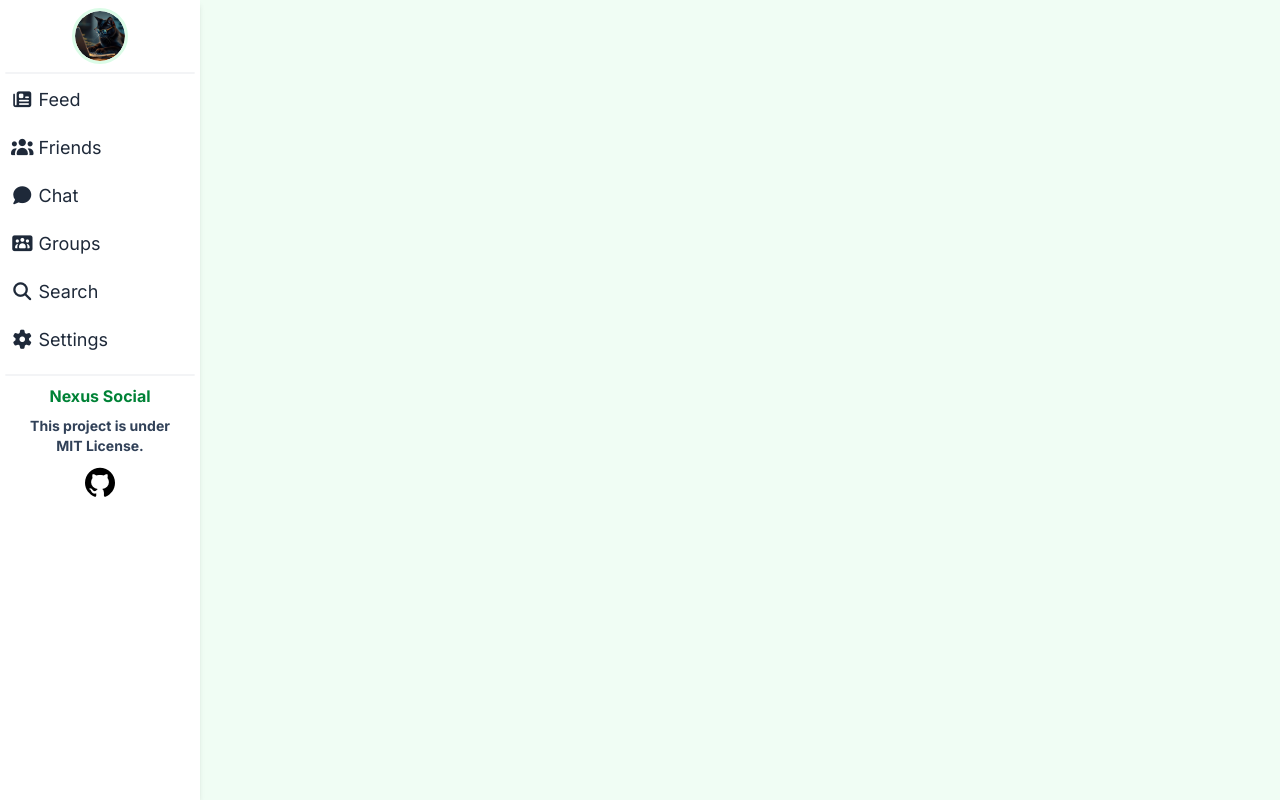
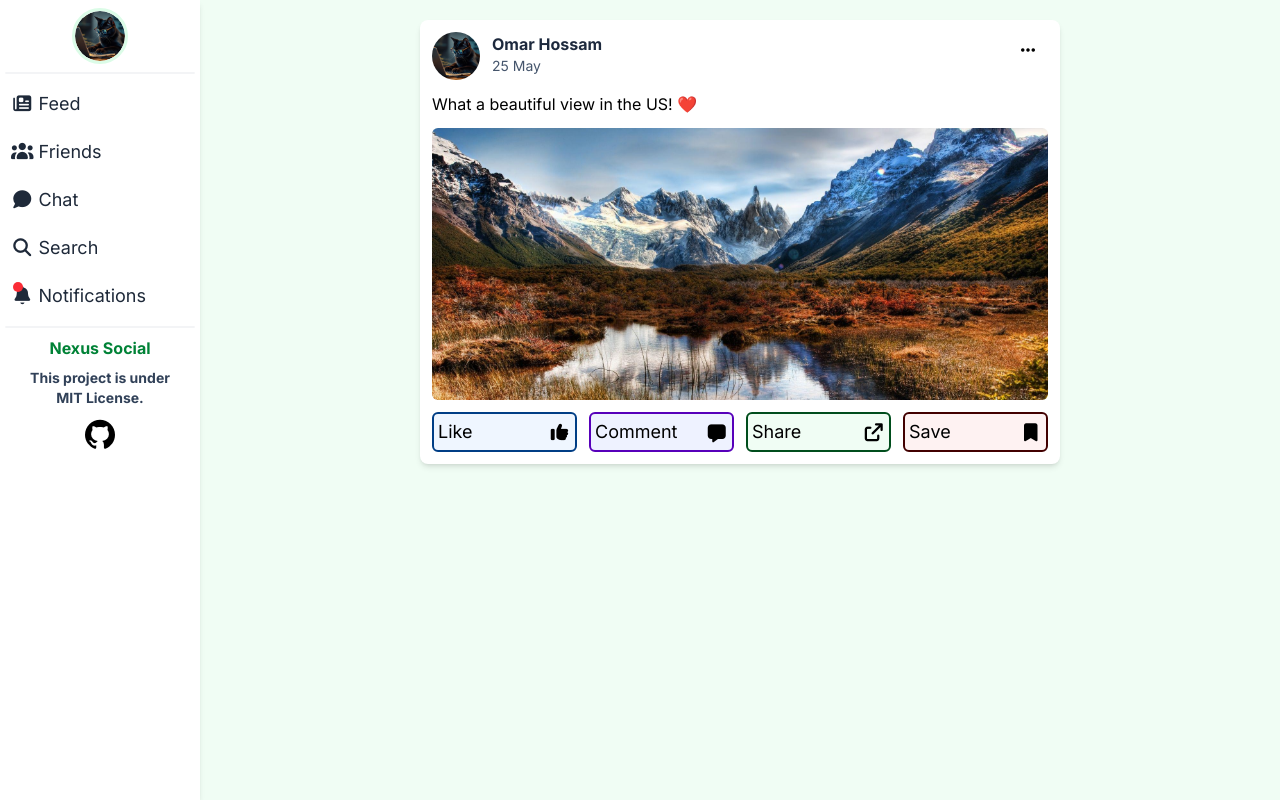
Before and after one commit to omardev500/Calm-Land, a Nuxt app: page / in a window 1280 px wide. Built offline with nearby package versions, Linux system fonts and the light colour scheme.

Commit message:
Finished the Post Component, Sidebar, Separated the project and improved the responsive

```diff
--- a/assets/css/main.css
+++ b/assets/css/main.css
@@ -28,3 +28,9 @@
   display: flex;
   justify-content: space-between;
 }
+*:has(> .tooltip-text) {
+  position: relative;
+}
+*:has(> .tooltip-text):hover .tooltip-text {
+  visibility: visible;
+}
--- /dev/null
+++ b/components/Layout/Post.vue
@@ -0,0 +1,87 @@
+<script setup>
+  const props = defineProps({
+    // Author
+    authorImage: String,
+    authorName: String,
+    authorProfileLink: String, // Add it later on this project
+    // Post Content
+    postContent: String,
+    postImage: String,
+    postLikes: Number,
+    postComments: Number,
+    postShares: Number,
+    postPublishDate: String,
+
+    // Current User States (if he liked the video?, commented and so on..)
+    isCurrentUserLiked: Boolean,
+    isCurrentUserCommented: Boolean,
+    currentUserComment: String,
+    currentUserId: String
+  })
+
+  const isContentLong = ref(false)
+  const contentExpanded = ref(false)
+
+  if (props.postContent.length > 145) isContentLong.value = true
+
+</script>
+<template>
+  <article class="mt-5 lg:w-[56%] xl:w-[50%] mx-auto bg-white shadow-md p-3 rounded-lg">
+
+    <!--------- POST HEADER ------------>
+    <header class="pb-3 relative flex gap-3 ">
+      <div class="relative w-12 h-12">
+        <UserProfileImage :profile-image="authorImage" />
+      </div>
+      <div>
+        <h2 class="font-bold text-slate-800">{{ authorName }}</h2>
+        <p class="text-sm text-slate-600">{{ postPublishDate }}</p>
+      </div>
+      <button class="cursor-pointer absolute top-1 right-2 border-transparent border-2 hover:border-gray-500 rounded-sm transition transition-1s ease-out">
+        <i class="fa-solid fa-ellipsis-h"></i>
+      </button>
+    </header>
+
+    <!------------- POST CONTENT -------------->
+    <main>
+
+      <div v-if="postContent">
+        <p v-if="isContentLong && !contentExpanded">
+          {{ postContent.slice(0, 145) }} <button class="text-slate-600 cursor-pointer" @click="contentExpanded = true"> ...more</button>
+        </p>
+        <p v-else-if="isContentLong && contentExpanded">
+          {{ postContent }} <br /><button class="text-slate-600 cursor-pointer" @click="contentExpanded = false"> ...less</button>
+        </p>
+        <p v-else>
+          {{ postContent }}
+        </p>
+      </div>
+
+      <img v-if="postImage" :src="postImage" class="w-full lg:h-68 rounded-md object-cover object-center" :class="postContent ? 'mt-3' : ''" />
+    </main>
+
+    <!----------------- POST FOOTER -------------------->
+    <footer class="pt-3 grid grid-cols-4 gap-3">
+
+      <button class="flex items-center p-1 rounded-md justify-between border-2 border-[#003E85] bg-blue-50 cursor-pointer rounded-md transition-colors duration-200 hover:bg-[#003E85] hover:text-white ">
+        <p class="text-lg">Like </p>
+        <i class="text-lg fa-solid fa-thumbs-up"></i>
+      </button>
+
+      <button class="flex items-center p-1 rounded-md justify-between border-2 border-[#5700BA] bg-indigo-50 cursor-pointer rounded-md transition-colors duration-200 hover:bg-[#5700BA]  hover:text-white ">
+        <p class="text-lg">Comment </p>
+        <i class="text-lg fa-solid fa-message"></i>
+      </button>
+
+      <button class="flex items-center p-1 rounded-md justify-between border-2 border-[#004D1C] bg-green-50 cursor-pointer rounded-md transition-colors duration-200 hover:bg-[#004D1C] hover:text-white ">
+        <p class="text-lg">Share </p>
+        <i class="text-lg fa-solid fa-arrow-up-right-from-square"></i>
+      </button>
+
+      <button class="flex items-center p-1 rounded-md justify-between border-2 border-[#420000] bg-red-50 cursor-pointer rounded-md transition-colors duration-200 hover:bg-[#420000] hover:text-white ">
+        <p class="text-lg">Save </p>
+        <i class="text-lg fa-solid fa-bookmark"></i>
+      </button>
+    </footer>
+  </article>
+</template>
--- a/components/Layout/Sidebar.vue
+++ b/components/Layout/Sidebar.vue
@@ -4,16 +4,16 @@
   })
 </script>
 <template>
-  <aside class="fixed top-0 left-0 h-screen w-[200px] animate-[sidebarAnime_0.35s_ease-out] bg-white shadow-md overflow-hidden">
+  <aside class="fixed z-40 top-0 left-0 h-screen w-[200px] animate-[sidebarAnime_0.35s_ease-out] bg-white shadow-md overflow-hidden">
     <ul class="py-2">
       <li>
-        <NuxtLink to="/profile" class="rounded-full border-3 border-green-100 mx-auto block w-14 h-14 overflow-hidden relative">
+        <NuxtLink to="/profile" class="rounded-full border-3 border-green-100 mx-auto block w-14 h-14 overflow-hidden relative" aria-label="go to your profile">
           <UserProfileImage :profile-image="profileImage" />
         </NuxtLink>
       </li>
       <hr class="border border-gray-100 rounded-full w-[95%] mx-auto mt-2" />
       <li>
-        <NuxtLink to="/feed" class="text-gray-800 lg:text-lg px-[6px] hover:bg-green-100 rounded-lg transition duration-200 ease-out my-1 mx-auto w-[95%] block py-2"><i class="fa-solid fa-newspaper"></i> Feed</NuxtLink>
+        <NuxtLink to="/" class="text-gray-800 lg:text-lg px-[6px] hover:bg-green-100 rounded-lg transition duration-200 ease-out mt-2 mb-1 mx-auto w-[95%] block py-2"><i class="fa-solid fa-newspaper"></i> Feed</NuxtLink>
       </li>
       <li>
         <NuxtLink to="/friends" class="text-gray-800 lg:text-lg px-[6px] hover:bg-green-100 rounded-lg transition duration-200 ease-out my-1 mx-auto w-[95%] block py-2"><i class="fa-solid fa-users"></i> Friends</NuxtLink>
@@ -22,13 +22,10 @@
         <NuxtLink to="/chat" class="text-gray-800 lg:text-lg px-[6px] hover:bg-green-100 rounded-lg transition duration-200 ease-out my-1 mx-auto w-[95%] block py-2"><i class="fa-solid fa-comment"></i> Chat</NuxtLink>
       </li>
       <li>
-        <NuxtLink to="/groups" class="text-gray-800 lg:text-lg px-[6px] hover:bg-green-100 rounded-lg transition duration-200 ease-out my-1 mx-auto w-[95%] block py-2"><i class="fa-solid fa-users-rectangle"></i> Groups</NuxtLink>
+        <button class="text-gray-800 text-left cursor-pointer lg:text-lg px-[6px] hover:bg-green-100 rounded-lg transition duration-200 ease-out my-1 mx-auto w-[95%] block py-2"><i class="fa-solid fa-magnifying-glass"></i> Search</button>
       </li>
-      <li>
-        <NuxtLink to="/search" class="text-gray-800 lg:text-lg px-[6px] hover:bg-green-100 rounded-lg transition duration-200 ease-out my-1 mx-auto w-[95%] block py-2"><i class="fa-solid fa-magnifying-glass"></i> Search</NuxtLink>
-      </li>
-      <li>
-        <NuxtLink to="/settings" class="text-gray-800 lg:text-lg px-[6px] hover:bg-green-100 rounded-lg transition duration-200 ease-out my-1 mx-auto w-[95%] block py-2"><i class="fa-solid fa-cog"></i> Settings</NuxtLink>
+      <li> <!-- This will be a modal in desktop but full screen in mobile-->
+        <NuxtLink to="/notifications" class="relative text-gray-800 lg:text-lg px-[6px] hover:bg-green-100 rounded-lg transition duration-200 ease-out mt-1 mx-auto w-[95%] block py-2"><i class="fa-solid fa-bell"></i><RedDot /> Notifications</NuxtLink>
       </li>
     </ul>
     <hr class="border border-gray-100 rounded-full w-[95%] mx-auto" />
--- /dev/null
+++ b/components/UI/RedDot.vue
@@ -0,0 +1,3 @@
+<template>
+  <div class="absolute w-[10px] h-[10px] top-2 left-2 rounded-full bg-red-500 z-4"></div>
+</template>
--- /dev/null
+++ b/components/UI/Tooltip.vue
@@ -0,0 +1,13 @@
+<script setup>
+  const props = defineProps({
+    text: String,
+    pos: String,
+    bgColor: String,
+    textColor: String
+  })
+</script>
+<template>
+  <p class="tooltip-text" :class="bgColor, textColor">
+    {{ text }}
+  </p>
+</template>
--- /dev/null
+++ b/pages/chat.vue
@@ -0,0 +1,9 @@
+<script setup>
+  import myImage from "./Omar.jpeg"
+</script>
+<template>
+  <main class="relative grid grid-cols-1 items-center justify-center bg-green-50 w-screen min-h-screen pl-[100px] overflow-x-hidden">
+    <Sidebar :profile-image="myImage" />
+    <p class="text-center text-5xl ">Coming Soon..</p>
+  </main>
+</template>
--- a/pages/feed.vue
+++ /dev/null
@@ -1,3 +0,0 @@
-<template>
-  <h1>Welcome in Feed!</h1>
-</template>
--- /dev/null
+++ b/pages/friends.vue
@@ -0,0 +1,9 @@
+<script setup>
+  import myImage from "./Omar.jpeg"
+</script>
+<template>
+  <main class="relative grid grid-cols-1 items-center justify-center bg-green-50 w-screen min-h-screen pl-[100px] overflow-x-hidden">
+    <Sidebar :profile-image="myImage" />
+    <p class="text-center text-5xl ">Coming Soon..</p>
+  </main>
+</template>
--- a/pages/index.vue
+++ b/pages/index.vue
@@ -1,9 +1,13 @@
 <script setup>
   import myImage from "./Omar.jpeg"
+  import Image from "./image.jpg";
 </script>
 
 <template>
-  <main class="bg-green-50 w-screen min-h-screen">
+  <main class="relative grid grid-cols-1 justify-center bg-green-50 w-screen min-h-screen pl-[100px] overflow-x-hidden">
     <Sidebar :profile-image="myImage" />
+    <section aria-label="Your news feed" class="w-screen"> <!-- 100px > half the sidebar width to seem that it's at the center of the screen when the sidebar is there -->
+      <Post author-name="Omar Hossam" post-publish-date="25 May" post-content="What a beautiful view in the US! ❤️" :post-image="Image" :author-image="myImage" />
+    </section>
   </main>
 </template>
--- /dev/null
+++ b/pages/notifications.vue
@@ -0,0 +1,9 @@
+<script setup>
+  import myImage from "./Omar.jpeg"
+</script>
+<template>
+  <main class="relative grid grid-cols-1 items-center justify-center bg-green-50 w-screen min-h-screen pl-[100px] overflow-x-hidden">
+    <Sidebar :profile-image="myImage" />
+    <p class="text-center text-5xl ">Coming Soon..</p>
+  </main>
+</template>
```
Also changed, not shown: components/Layout/Modal.vue (added, +9 -0 lines).
